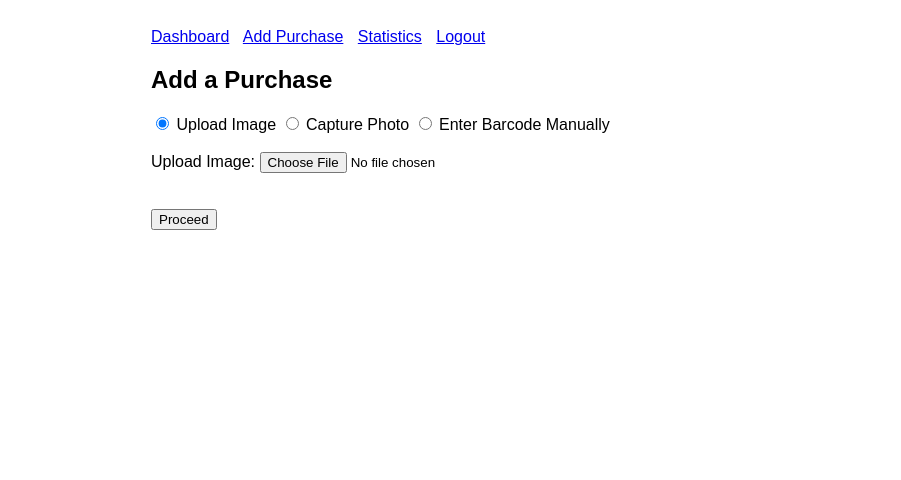
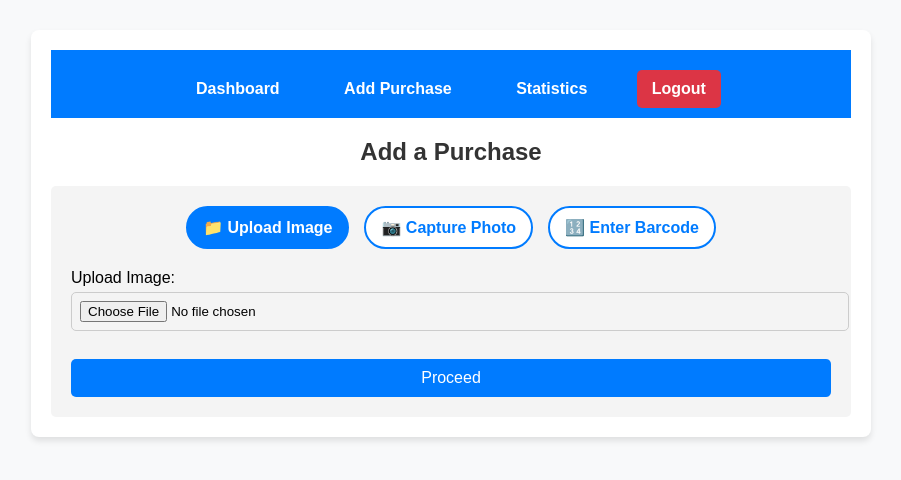
Before and after one commit to asen-krasimirov/budget_tracker, a Django app: page /purchases/upload/ in a window 1280 px wide. Shown: the top 480 px of the page, without its empty margins (189-1090 px from the left). Run offline with Django 5.2, Linux system fonts and the light colour scheme; a user stored in the database is signed in; data comes from the database, SQL or seed files in the repository; both versions use the stored data as it was after the commit.

Commit message:
Add styles

```diff
--- /dev/null
+++ b/static/css/style.css
@@ -0,0 +1,195 @@
+body {
+    font-family: Arial, sans-serif;
+    background-color: #f8f9fa;
+    margin: 0;
+    padding: 0;
+}
+
+.container {
+    max-width: 800px;
+    margin: 30px auto;
+    padding: 20px;
+    background-color: white;
+    box-shadow: 0px 4px 6px rgba(0, 0, 0, 0.1);
+    border-radius: 8px;
+}
+
+nav {
+    background-color: #007bff;
+    padding: 10px;
+    text-align: center;
+}
+
+nav a {
+    color: white;
+    text-decoration: none;
+    margin: 0 15px;
+    font-weight: bold;
+    display: inline-block;
+    padding: 8px 15px;
+    border-radius: 5px;
+}
+
+nav a:hover {
+    background-color: rgba(255, 255, 255, 0.2);
+}
+
+h2 {
+    text-align: center;
+    color: #333;
+}
+
+.btn {
+    display: inline-block;
+    padding: 10px 15px;
+    background-color: #007bff;
+    color: white;
+    border-radius: 5px;
+    text-decoration: none;
+    border: none;
+    cursor: pointer;
+    font-size: 16px;
+    text-align: center;
+    margin-top: 10px;
+}
+
+.btn:hover {
+    background-color: #0056b3;
+}
+
+.btn-danger {
+    background-color: #dc3545;
+}
+
+.btn-danger:hover {
+    background-color: #b52b3a;
+}
+
+form {
+    margin-top: 20px;
+    padding: 20px;
+    border-radius: 5px;
+    background: #f4f4f4;
+}
+
+input, select, textarea {
+    width: 100%;
+    padding: 8px;
+    margin-top: 5px;
+    border: 1px solid #ccc;
+    border-radius: 5px;
+    display: block;
+}
+
+button {
+    width: 100%;
+    padding: 10px;
+    background-color: #007bff;
+    color: white;
+    border: none;
+    border-radius: 5px;
+    cursor: pointer;
+}
+
+button:hover {
+    background-color: #0056b3;
+}
+
+table {
+    width: 100%;
+    border-collapse: collapse;
+    margin-top: 20px;
+}
+
+th, td {
+    border: 1px solid #ddd;
+    padding: 10px;
+    text-align: center;
+}
+
+th {
+    background-color: #007bff;
+    color: white;
+}
+
+.table-actions {
+    display: flex;
+    justify-content: center;
+    align-items: center;
+    gap: 5px;
+}
+
+.table-actions button {
+    padding: 5px 10px;
+    font-size: 14px;
+    border-radius: 5px;
+    cursor: pointer;
+}
+
+.btn-delete {
+    background-color: #dc3545;
+    color: white;
+    border: none;
+}
+
+.btn-delete:hover {
+    background-color: #b52b3a;
+}
+
+.success-message {
+    color: green;
+    border: 1px solid green;
+    padding: 10px;
+    text-align: center;
+    margin-bottom: 10px;
+}
+
+.error-message {
+    color: red;
+    border: 1px solid red;
+    padding: 10px;
+    text-align: center;
+    margin-bottom: 10px;
+}
+
+img {
+    width: 100%;
+    max-width: 500px;
+    border-radius: 8px;
+    margin-top: 10px;
+}
+
+.radio-group {
+    display: flex;
+    justify-content: center;
+    gap: 15px;
+    margin-bottom: 20px;
+}
+
+.radio-group label {
+    display: flex;
+    align-items: center;
+    padding: 10px 15px;
+    border: 2px solid #007bff;
+    border-radius: 25px;
+    cursor: pointer;
+    background-color: white;
+    font-size: 16px;
+    font-weight: bold;
+    color: #007bff;
+    transition: all 0.3s ease-in-out;
+}
+
+.radio-group label:hover {
+    background-color: #007bff;
+    color: white;
+}
+
+.radio-group input[type="radio"] {
+    display: none;
+}
+
+.radio-group input[type="radio"]:checked + label {
+    background-color: #007bff;
+    color: white;
+}
--- a/templates/accounts/signin.html
+++ b/templates/accounts/signin.html
@@ -5,7 +5,7 @@
 <form method="post">
     {% csrf_token %}
     {{ form.as_p }}
-    <button type="submit">Login</button>
+    <button type="submit" class="btn">Sign Up</button>
 </form>
 
 <p>Don't have an account? <a href="{% url 'signup' %}">Sign up here</a></p>
--- a/templates/accounts/signup.html
+++ b/templates/accounts/signup.html
@@ -2,9 +2,12 @@
 
 {% block content %}
 <h2>Sign Up</h2>
+
 <form method="post">
     {% csrf_token %}
     {{ form.as_p }}
-    <button type="submit">Sign Up</button>
+    <button type="submit" class="btn">Sign Up</button>
 </form>
+
+<p class="text-center">Already have an account? <a href="{% url 'signin' %}">Sign in here</a></p>
 {% endblock %}
--- a/templates/base.html
+++ b/templates/base.html
@@ -4,12 +4,10 @@
     <meta charset="UTF-8">
     <meta name="viewport" content="width=device-width, initial-scale=1.0">
     <title>{% block title %}Budget Tracker{% endblock %}</title>
-    <style>
-        body { font-family: Arial, sans-serif; padding: 20px; }
-        .container { max-width: 600px; margin: auto; }
-        nav { margin-bottom: 20px; }
-        nav a { margin-right: 10px; }
-    </style>
+
+    {% load static %}
+    <link rel="stylesheet" type="text/css" href="{% static 'css/style.css' %}">
+
 </head>
 <body>
 
@@ -19,7 +17,7 @@
             <a href="{% url 'dashboard' %}">Dashboard</a>
             <a href="{% url 'upload_barcode' %}">Add Purchase</a>
             <a href="{% url 'stats' %}">Statistics</a>
-            <a href="{% url 'signout' %}">Logout</a>
+            <a href="{% url 'signout' %}" class="btn btn-danger">Logout</a>
         {% else %}
             <a href="{% url 'signup' %}">Sign Up</a>
             <a href="{% url 'signin' %}">Login</a>
--- a/templates/purchases/add_purchase.html
+++ b/templates/purchases/add_purchase.html
@@ -7,6 +7,6 @@
 <form method="post">
     {% csrf_token %}
     {{ form.as_p }}
-    <button type="submit">Save Purchase</button>
+    <button type="submit" class="btn">Sign Up</button>
 </form>
 {% endblock %}
--- a/templates/purchases/upload_barcode.html
+++ b/templates/purchases/upload_barcode.html
@@ -4,7 +4,7 @@
 <h2>Add a Purchase</h2>
 
 {% if form.errors %}
-    <div style="color: red; border: 1px solid red; padding: 10px; margin-bottom: 10px;">
+    <div class="error-message">
         <strong>Error:</strong>
         <ul>
             {% for error in form.non_field_errors %}
@@ -17,31 +17,40 @@
 <form method="post" enctype="multipart/form-data">
     {% csrf_token %}
 
-    <label><input type="radio" name="input_option" id="upload-option" checked> Upload Image</label>
-    <label><input type="radio" name="input_option" id="capture-option"> Capture Photo</label>
-    <label><input type="radio" name="input_option" id="manual-option"> Enter Barcode Manually</label>
+    <!-- ✅ Improved Radio Buttons -->
+    <div class="radio-group">
+        <input type="radio" name="input_option" id="upload-option" value="upload" checked>
+        <label for="upload-option">📁 Upload Image</label>
 
-    <br><br>
+        <input type="radio" name="input_option" id="capture-option" value="capture">
+        <label for="capture-option">📷 Capture Photo</label>
 
+        <input type="radio" name="input_option" id="manual-option" value="manual">
+        <label for="manual-option">🔢 Enter Barcode</label>
+    </div>
+
+    <!-- ✅ Upload Image -->
     <div id="upload-container">
         <label>Upload Image:</label>
         {{ form.image }}
     </div>
 
+    <!-- ✅ Camera Capture Section -->
     <div id="camera-container" style="display: none;">
         <video id="video" width="300" height="200" autoplay></video>
-        <button type="button" id="capture-btn">Capture Photo</button>
+        <button type="button" id="capture-btn" class="btn">Capture Photo</button>
         <canvas id="canvas" width="300" height="200" style="display: none;"></canvas>
-        <input type="hidden" name="captured_image" id="captured_image">  <!-- Stores captured image -->
+        <input type="hidden" name="captured_image" id="captured_image">
     </div>
 
+    <!-- ✅ Manual Barcode Entry -->
     <div id="manual-container" style="display: none;">
         <label>Enter Barcode:</label>
         <input type="text" name="manual_barcode" id="manual_barcode" placeholder="Enter barcode number">
     </div>
 
-    <br><br>
-    <button type="submit" id="scan-btn">Proceed</button>
+    <br>
+    <button type="submit" id="scan-btn" class="btn">Proceed</button>
 </form>
 
 {% load static %}
```
Also changed, not shown: templates/purchases/dashboard.html (+7 -7 lines), db.sqlite3, 1 other file.
